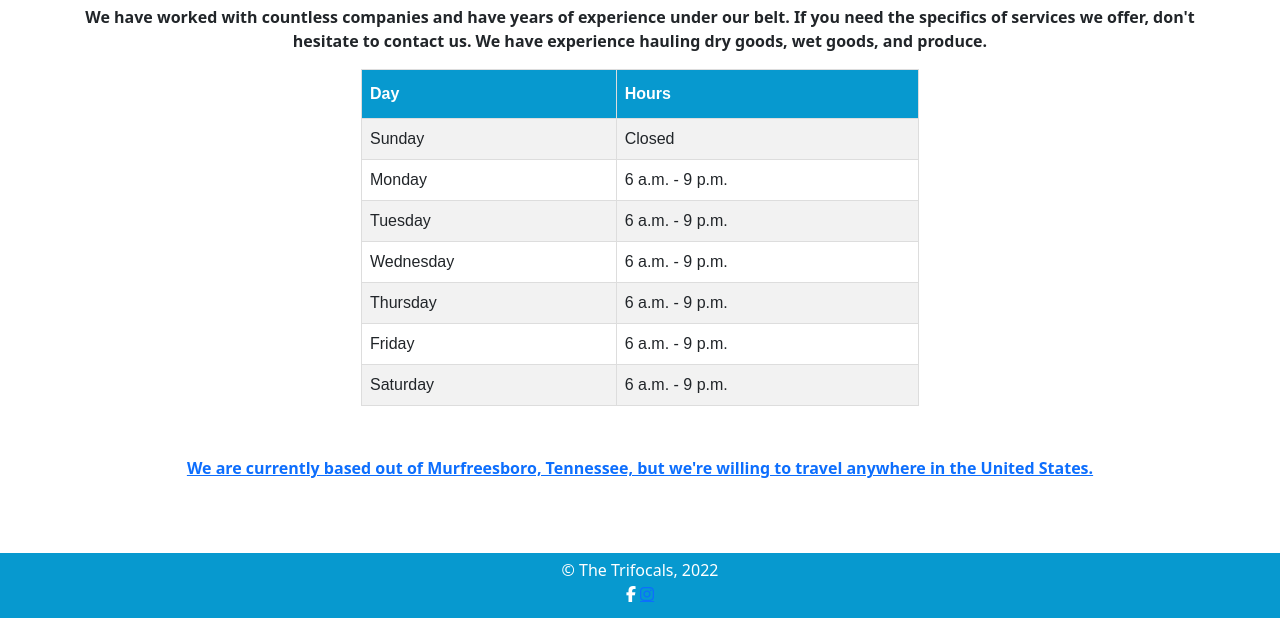
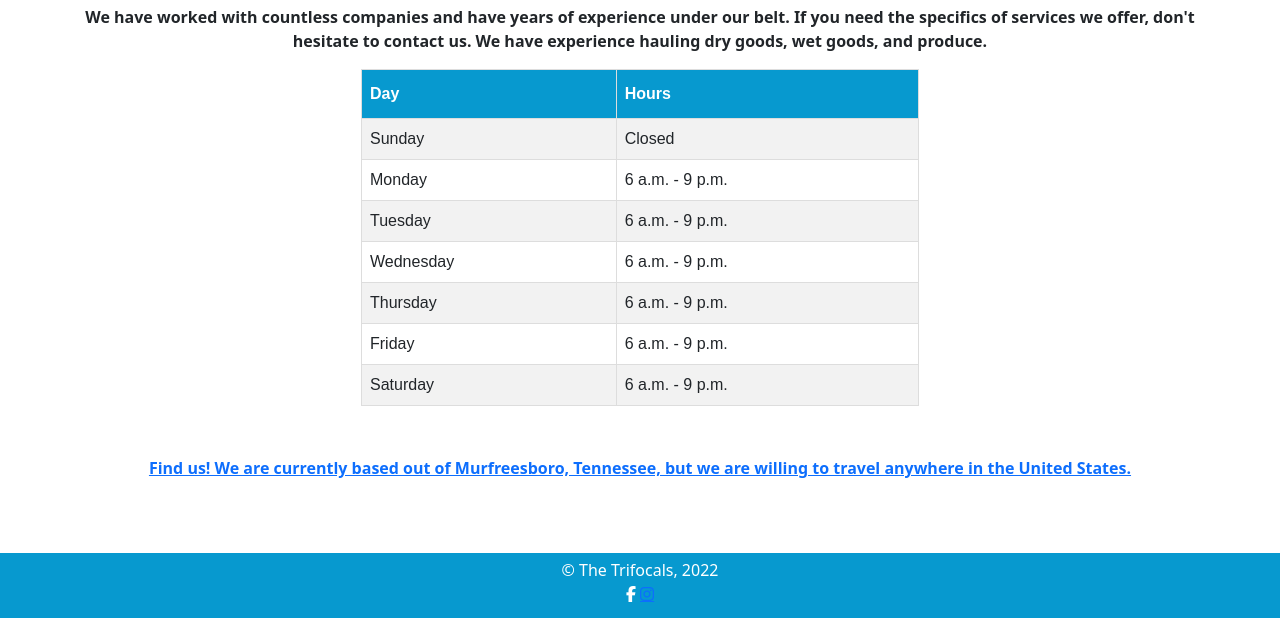
Before and after one commit to AmayaWilliamson/website-prac1, a plain HTML site: page Contact.html in a window 1280 px wide. Shown: the part 182-800 px from the top of the page. Drawn offline with nearby package versions, Linux system fonts and the light colour scheme.

Commit message:
Update Contact.html

```diff
--- a/Contact.html
+++ b/Contact.html
@@ -107,7 +107,7 @@
 
      <strong>
   <p class="location">
-    <a href="https://www.google.com/maps/place/3846+Gweneth+Cir,+Murfreesboro,+TN+37128/@35.8325373,-86.4637079,18.75z/data=!4m5!3m4!1s0x8863f64dd01a0e83:0xf0827bd67c9f1f22!8m2!3d35.8327781!4d-86.4636937">We are currently based out of Murfreesboro, Tennessee, but we're willing to travel anywhere in the United States.</a>
+    <a href="https://www.google.com/maps/place/3846+Gweneth+Cir,+Murfreesboro,+TN+37128/@35.8325373,-86.4637079,18.75z/data=!4m5!3m4!1s0x8863f64dd01a0e83:0xf0827bd67c9f1f22!8m2!3d35.8327781!4d-86.4636937">Find us!  We are currently based out of Murfreesboro, Tennessee, but we are willing to travel anywhere in the United States.</a>
   </p>
 </strong>
 
```
